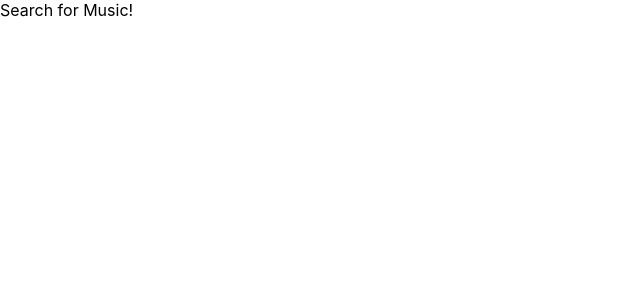
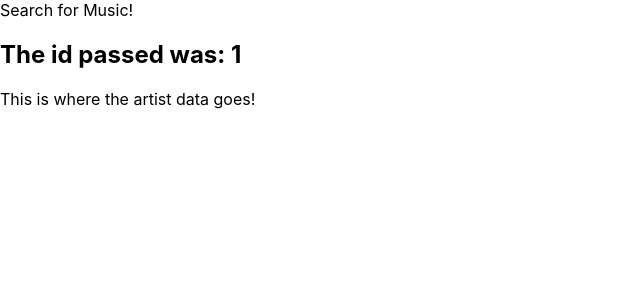
Before and after one commit to bdfroehlich/music-library, a React (Create React App) app: page /artist/1 in a window 1280 px wide. Before the commit this address had no page. Shown: the top 300 px of the page, without its empty margins (0-640 px from the left). Built offline with nearby package versions, Linux system fonts and the light colour scheme.

Commit message:
adding useParams and testing artist and album routes

```diff
--- a/src/App.js
+++ b/src/App.js
@@ -49,7 +49,7 @@ const App = () => {
                 <Route path="/album/:id" element={
                     <AlbumView />
                 } />
-                 <Route path="/arist/:id" element={
+                 <Route path="/artist/:id" element={
                     <ArtistView />
                 } />
             </Routes>
--- a/src/components/AlbumView.js
+++ b/src/components/AlbumView.js
@@ -1,10 +1,15 @@
 import { useState, useEffect } from "react";
+import { useParams } from 'react-router-dom';
 
 function Albumview () {
+    const { id } = useParams();
     const [ albumData, setAlbumData ] = useState([]);
 
     return (
         <div>
+            <h2>
+                The id passed was: { id }
+            </h2>
             <p>
                 Album data goes here!
             </p>
--- a/src/components/ArtistView.js
+++ b/src/components/ArtistView.js
@@ -1,10 +1,15 @@
 import { useState, useEffect } from "react";
+import { useParams } from 'react-router-dom';
 
 function Artistview () {
+    const { id } = useParams();
     const [ artistData, setArtistData ] = useState([]);
 
     return (
         <div>
+            <h2>
+                The id passed was: { id }
+            </h2>
             <p>
                 This is where the artist data goes!
             </p>
```
